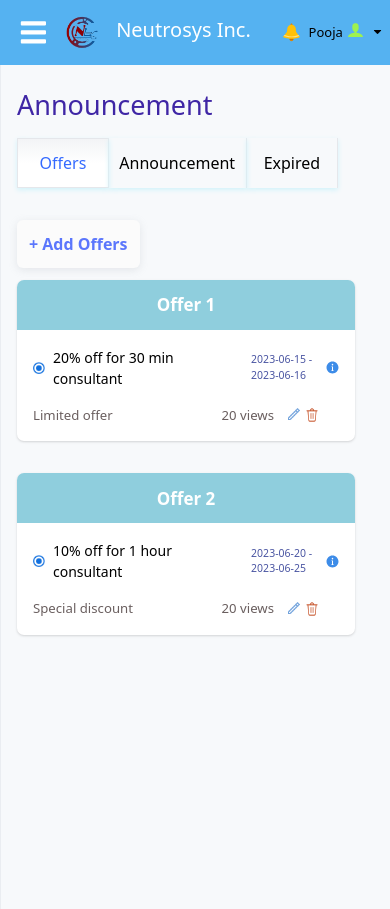
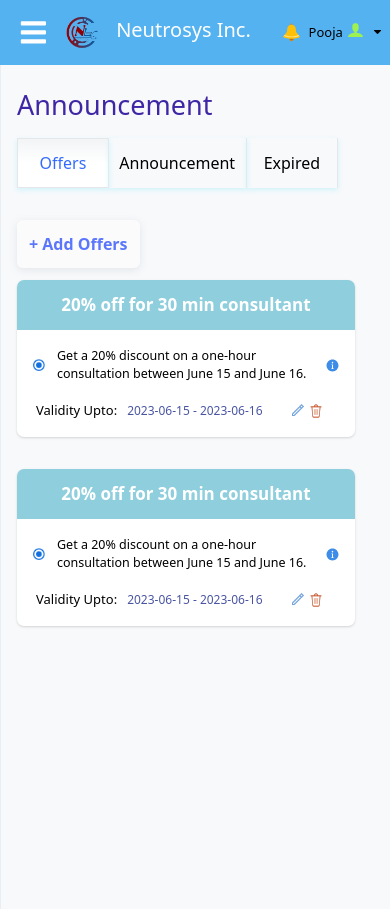
Before and after one commit to Ranjananeutroline/Appointment-Schedules, a React (Create React App) app: page /announcement in a window 390 px wide. Built offline with nearby package versions, Linux system fonts and the light colour scheme.

Commit message:
15sept-responsive

```diff
--- a/src/AppContext.jsx
+++ b/src/AppContext.jsx
@@ -6,18 +6,18 @@ const AppProvider = ({ children }) => {
   const [showModal, setShowModal] = useState(false);
   const [formDataFromModal, setFormDataFromModal] = useState([
     {
-      title: "Offer 1",
-      message: "20% off for 30 min consultant",
-      description: "Limited offer",
+      title: "20% off for 30 min consultant",
+      message: "Get a 20% discount on a one-hour consultation between June 15 and June 16.",
+      description: "Validity Upto",
       from: "2023-06-15",
       to: "2023-06-16",
     },
     {
-      title: "Offer 2",
-      message: "10% off for 1 hour consultant",
-      description: "Special discount",
-      from: "2023-06-20",
-      to: "2023-06-25",
+      title: "20% off for 30 min consultant",
+      message: "Get a 20% discount on a one-hour consultation between June 15 and June 16.",
+      description: "Validity Upto",
+      from: "2023-06-15",
+      to: "2023-06-16",
     },
   ]);
 
--- a/src/components/AddAppointment/AddAppointment.js
+++ b/src/components/AddAppointment/AddAppointment.js
@@ -473,7 +473,7 @@ function AddAppointment(props) {
               </span>
             </p>
           </div>
-          <div className="flex justify-center items-center mt-5 mb-5">
+          <div className="flex justify-center items-center mt-5 mb-5 appoint-submit-form">
             {/* <button
               type="button"
               onClick={onOpenSucess}
--- a/src/components/Announcement/Annouce.jsx
+++ b/src/components/Announcement/Annouce.jsx
@@ -37,101 +37,108 @@ const Annouce = () => {
           {activeTab === "completed" && <Completed />}
           {activeTab === "total" && <Total />}
         </div> */}
-          <div className="w-[450px] h-[145px] rounded-[7px] bg-white announce-box">
+          <div className="w-[450px] h-[180px] rounded-[7px] bg-white announce-box">
             <div className="w-[450px] h-[50px] bg-[#8FCEDD] rounded-t-[7px] flex items-center justify-center announce-box-title">
-              <h2 className="text-white text-[17px] font-[600]">Holiday</h2>
+              <h2 className="text-white text-[17px] font-[600]">20% off for 30 min consultant</h2>
             </div>
-            <div className=" flex w-full  px-8 py-[17px] justify-between inner-a-box">
+            <div className=" flex w-full  px-4 py-[17px] justify-between inner-a-box">
               <div className='flex items-center gap-4 second-a-box'>
-              <img src={radio} alt="radio" className="w-[12x] h-[12px] " />
-              <p className="text-[16px] a-left-p">20% off for 30 min consultant</p>
-              </div>
-
-
-              <div  className='flex items-center gap-4 a-right-box'>
-              <p className="text-[14px] text-[#4A55A2] ml-[50px] font-[500] a-right-p">
-                Jun 15
-              </p>
-              <img src={info} alt="right" className="w-[16px] h-[16px] a-right-p-img"onClick={openModal} />
+              <img src={radio} alt="radio" className="w-[12px] h-[12px] " />
+              <p className="text-[15px] a-left-p">Get a 20% discount on a one-hour consultation between June 15 and June 16.</p>
+              <img src={info} alt="right" className="w-[16px] h-[16px] mr-1 a-right-p-img"onClick={openModal} />
               </div>
               </div>
 
-
-            <div className="flex px-[32px] items-center justify-end gap-1">
-
+            <div className="flex px-[20px] items-center justify-between gap-5">
+              <div style={{display:"flex", gap:"10px"}}>
+                <p className="text-[13px] font-normal">Validity Upto:</p>
+                <p className="text-[13px] text-[#4A55A2]  font-[500] a-right-p">
+                Jun 15
+              </p>
+              </div>
+            <div style={{display:"flex", gap:"8px"}}>
               <img src={edit} alt="edit" className='w-[15px] h-[15px]'/>
              <img src={trash} alt='trash' className='w-[14px] h-[16px]'/>
             </div>
+
             </div>
-          <div className="w-[450px] h-[145px] rounded-[7px] bg-white announce-box">
+          </div>
+          <div className="w-[450px] h-[180px] rounded-[7px] bg-white announce-box">
             <div className="w-[450px] h-[50px] bg-[#8FCEDD] rounded-t-[7px] flex items-center justify-center announce-box-title">
-              <h2 className="text-white text-[17px] font-[600]">Holiday</h2>
+              <h2 className="text-white text-[17px] font-[600]">20% off for 30 min consultant</h2>
             </div>
-            <div className=" flex w-full  px-8 py-[17px] justify-between inner-a-box">
+            <div className=" flex w-full  px-4 py-[17px] justify-between inner-a-box">
               <div className='flex items-center gap-4 second-a-box'>
-              <img src={radio} alt="radio" className="w-[12x] h-[12px] " />
-              <p className="text-[16px] a-left-p">20% off for 30 min consultant</p>
+              <img src={radio} alt="radio" className="w-[12px] h-[12px] " />
+              <p className="text-[15px] a-left-p">Get a 20% discount on a one-hour consultation between June 15 and June 16.</p>
+              <img src={info} alt="right" className="w-[16px] h-[16px] mr-1 a-right-p-img"onClick={openModal} />
+              </div>
               </div>
 
-
-              <div  className='flex items-center gap-4 a-right-box'>
-              <p className="text-[14px] text-[#4A55A2] ml-[50px] font-[500] a-right-p">
+            <div className="flex px-[20px] items-center justify-between gap-5">
+              <div style={{display:"flex", gap:"10px"}}>
+                <p className="text-[13px] font-normal">Validity Upto:</p>
+                <p className="text-[13px] text-[#4A55A2]  font-[500] a-right-p">
                 Jun 15
               </p>
-              <img src={info} alt="right" className="w-[16px] h-[16px] a-right-p-img"onClick={openModal} />              </div>
               </div>
-              <div className="flex px-[32px] items-center justify-end gap-1">
-
+            <div style={{display:"flex", gap:"8px"}}>
               <img src={edit} alt="edit" className='w-[15px] h-[15px]'/>
              <img src={trash} alt='trash' className='w-[14px] h-[16px]'/>
             </div>
+
             </div>
-          <div className="w-[450px] h-[145px] rounded-[7px] bg-white announce-box">
+          </div>
+          <div className="w-[450px] h-[180px] rounded-[7px] bg-white announce-box">
             <div className="w-[450px] h-[50px] bg-[#8FCEDD] rounded-t-[7px] flex items-center justify-center announce-box-title">
-              <h2 className="text-white text-[17px] font-[600]">Holiday</h2>
+              <h2 className="text-white text-[17px] font-[600]">20% off for 30 min consultant</h2>
             </div>
-            <div className=" flex w-full  px-8 py-[17px] justify-between inner-a-box">
+            <div className=" flex w-full  px-4 py-[17px] justify-between inner-a-box">
               <div className='flex items-center gap-4 second-a-box'>
-              <img src={radio} alt="radio" className="w-[12x] h-[12px] " />
-              <p className="text-[16px] a-left-p">20% off for 30 min consultant</p>
+              <img src={radio} alt="radio" className="w-[12px] h-[12px] " />
+              <p className="text-[15px] a-left-p">Get a 20% discount on a one-hour consultation between June 15 and June 16.</p>
+              <img src={info} alt="right" className="w-[16px] h-[16px] mr-1 a-right-p-img"onClick={openModal} />
+              </div>
               </div>
 
-
-              <div  className='flex items-center gap-4 a-right-box'>
-              <p className="text-[14px] text-[#4A55A2] ml-[50px] font-[500] a-right-p">
+            <div className="flex px-[20px] items-center justify-between gap-5">
+              <div style={{display:"flex", gap:"10px"}}>
+                <p className="text-[13px] font-normal">Validity Upto:</p>
+                <p className="text-[13px] text-[#4A55A2]  font-[500] a-right-p">
                 Jun 15
               </p>
-              <img src={info} alt="right" className="w-[16px] h-[16px] a-right-p-img"onClick={openModal} />
               </div>
-              </div>
-              <div className="flex px-[32px] items-center justify-end gap-1">
-
+            <div style={{display:"flex", gap:"8px"}}>
               <img src={edit} alt="edit" className='w-[15px] h-[15px]'/>
              <img src={trash} alt='trash' className='w-[14px] h-[16px]'/>
             </div>
+
             </div>
-          <div className="w-[450px] h-[145px] rounded-[7px] bg-white announce-box">
+          </div>
+          <div className="w-[450px] h-[180px] rounded-[7px] bg-white announce-box">
             <div className="w-[450px] h-[50px] bg-[#8FCEDD] rounded-t-[7px] flex items-center justify-center announce-box-title">
-              <h2 className="text-white text-[17px] font-[600]">Holiday</h2>
+              <h2 className="text-white text-[17px] font-[600]">20% off for 30 min consultant</h2>
             </div>
-            <div className=" flex w-full  px-8 py-[17px] justify-between inner-a-box">
+            <div className=" flex w-full px-4 py-[17px] justify-between inner-a-box">
               <div className='flex items-center gap-4 second-a-box'>
-              <img src={radio} alt="radio" className="w-[12x] h-[12px] " />
-              <p className="text-[16px] a-left-p">20% off for 30 min consultant</p>
+              <img src={radio} alt="radio" className="w-[12px] h-[12px] " />
+              <p className="text-[15px] a-left-p">Get a 20% discount on a one-hour consultation between June 15 and June 16.</p>
+              <img src={info} alt="right" className="w-[16px] h-[16px] mr-1 a-right-p-img"onClick={openModal} />
+              </div>
               </div>
 
-
-              <div  className='flex items-center gap-4 a-right-box'>
-              <p className="text-[14px] text-[#4A55A2] ml-[50px] font-[500] a-right-p">
+            <div className="flex px-[20px] items-center justify-between gap-5">
+              <div style={{display:"flex", gap:"10px"}}>
+                <p className="text-[13px] font-normal">Validity Upto:</p>
+                <p className="text-[13px] text-[#4A55A2]  font-[500] a-right-p">
                 Jun 15
               </p>
-              <img src={info} alt="right" className="w-[16px] h-[16px] a-right-p-img"onClick={openModal} />
               </div>
-              </div>
-              <div className="flex px-[32px] items-center justify-end gap-1">
-
+            <div style={{display:"flex", gap:"8px"}}>
               <img src={edit} alt="edit" className='w-[15px] h-[15px]'/>
              <img src={trash} alt='trash' className='w-[14px] h-[16px]'/>
+            </div>
+
             </div>
           </div>
         </div>
--- a/src/components/Announcement/OfferModal.jsx
+++ b/src/components/Announcement/OfferModal.jsx
@@ -4,20 +4,26 @@ import React from 'react'
 
 const OfferModal = () => {
   return (
-    <div className='w-[450px] h-[330px] bg-[#E4F0FC] rounded-[10px]'>
-      <div className='w-[450px] h-[60px] bg-[#84aedd]  rounded-t-[10px] flex items-center justify-center'>
-        <h1 className='text-[20px] text-white'>OFFER</h1>
+    <div className='w-[450px]  bg-[#E4F0FC] rounded-[10px] offer-info-modal'>
+      <div className='w-[450px] h-[60px] bg-[#84aedd]  rounded-t-[10px] flex items-center justify-center offer-info-modal'>
+        <h1 className='text-[20px] text-white'>20% off for 30 min consultant</h1>
       </div>
-      <div className='w-[450px] h-[60px] flex py-5 px-4 justify-between'>
+      {/* <div className='w-[450px] h-[60px] flex py-5 px-4 justify-between'>
         <p className='text-[#3A4DF8] font-[500]'>June 15 - 16</p>
         <p className='text-[#3A4DF8] font-[500]'>5:00 - 17:00</p>
 
-      </div>
-      <div className='h-[120px]  bg-white mx-4 rounded-[9px] flex items-center justify-center px-5 shadow-md'>
+      </div> */}
+      <div className='h-[120px] mx-4 rounded-[9px] flex items-center justify-center px-5 my-0 text-offer-info'>
         <p className='text-[16px]'>Take advantage of our limited-time offer. Get a 20% discount on a one-hour consultation between June 1 and June 5.</p>
 
       </div>
-      <div className='flex  h-[45px] mt-5 gap-3 justify-end px-4 '>
+      <div className='w-[450px] h-[60px]  flex px-4 mx-5 pb-7 pt-2 gap-2 offer-valid-div'>
+      <p className='font-normal'>Validity Upto:</p>
+        <p className='text-[#3A4DF8] font-[500]'>June 15 - 16,</p>
+        <p className='text-[#3A4DF8] font-[500]'>5:00 - 17:00</p>
+
+      </div>
+      {/* <div className='flex  h-[45px] mt-3 gap-3 justify-end px-4 '>
         <button
               type="submit"
               className="bg-[#0AA1DD] text-[white] font-[600] font-inter p-4 rounded-[5px] flex justify-center  items-center text-[14px] h-[39px] "
@@ -31,7 +37,7 @@ const OfferModal = () => {
               style={{ boxShadow: "0px 2px 2px 0px rgba(0, 0, 0, 0.25)" }}
             >
               Cancel
-            </button> </div>
+            </button> </div>  */}
 
 
     </div>
--- a/src/components/Announcement/OfferPage.css
+++ b/src/components/Announcement/OfferPage.css
@@ -73,9 +73,8 @@
     font-size: 14px;
   }
   .right-p{
-    font-size: 11px;
     width: 220px;
-    margin-left: 10px;
+
   }
   .announce-box{
     padding-bottom: 1rem;
@@ -88,9 +87,7 @@
   .a-left-p{
     font-size: 14px;
   }
-  .a-right-p{
-    font-size: 11px;
-  }
+
   .inner-expire{
     width: 400px;
   }
@@ -105,6 +102,12 @@
     font-size: 13px;
     margin-left: 0;
   }
+  .offer-info-modal{
+    width: 400px;
+  }
+  .announce-info-modal{
+    width: 400px;
+  }
 }
 @media only screen and (max-width: 470px){
   .offer-box{
@@ -117,8 +120,8 @@
     font-size: 13px;
   }
   .right-p{
-    font-size: 10.5px;
-    width: 230px;
+
+    width: 175px;
   }
   .right-p-img{
     height: 13px;
@@ -133,9 +136,7 @@
   .a-left-p{
     font-size: 13px;
   }
-  .a-right-p{
-    font-size: 10.5px;
-  }
+
   .a-right-p-img{
     height: 13px;
     width: 13px;
@@ -145,6 +146,47 @@
   .inner-expire {
     width: 370px;
 }
+}
+@media only screen and (max-width: 430px){
+  .offer-info-modal{
+    width: 350px;
+  }
+  .announce-info-modal{
+    width: 350px;
+  }
+  .text-offer-info{
+    margin-left: 0.5rem;
+    margin-right: 0.5rem;
+  }
+  .text-announce-info{
+    margin-left: 0.5rem;
+    margin-right: 0.5rem;
+  }
+  .offer-valid-div{
+    padding-left: 0.5rem;
+  }
+  .announce-valid-div{
+    padding-left: 0.5rem;
+  }
+}
+@media only screen and (max-width: 395px){
+.a-left-p {
+    font-size: 12px;
+}
+}
+@media only screen and (max-width: 370px){
+  .offer-info-modal{
+    width: 320px;
+  }
+  .announce-info-modal{
+    width: 320px;
+  }
+  .offer-valid-div p{
+    font-size: 13.5px;
+  }
+  .announce-valid-div p{
+    font-size: 13.5px;
+  }
 }
 @media only screen and (max-width: 415px){
   .inner-expire {
@@ -165,7 +207,7 @@
     width: 360px;
   }
   .right-p{
-    width: 205px;
+    width: 155px;
   }
   .announce-box{
     width: 360px;
@@ -174,7 +216,7 @@
     width: 360px;
   }
   .left-p{
-    font-size: 14px;
+    font-size: 12.5px;
   }
   .inner-a-box{
     padding-left: 1rem;
@@ -194,7 +236,7 @@
     width: 338px;
   }
   .right-p{
-    width: 130px;
+    width: 140px;
   }
   .announce-box{
     width: 338px;
@@ -205,9 +247,7 @@
   .select-offer-main{
     width: 90%;
   }
-  .a-right-p{
-    margin-left: 45px;
-  }
+
   .inner-expire {
     width: 330px;
   }
@@ -234,8 +274,9 @@
   .announce-box-title{
     width: 322px;
   }
-  .a-right-p{
-    margin-left: 30px;
+  .offer-edit-r{
+    padding-left: 0;
+    padding-right: 0;
   }
 }
 @media only screen and (max-width: 355px){
--- a/src/components/Announcement/Offers.jsx
+++ b/src/components/Announcement/Offers.jsx
@@ -30,19 +30,20 @@ const Offers = () => {
   };
   const offersData = [
     {
-      title: "Offer 1",
-      message: "20% off for 30 min consultant",
-      description: "Limited offer",
+      title: "20% off for 30 min consultant",
+      message: "Get a 20% discount on a one-hour consultation between June 15 and June 16.",
+      description: "Validity Upto",
       from: "06-15",
       to: "06-16",
     },
     {
-      title: "Offer 2",
-      message: "10% off for 1 hour consultant",
-      description: "Special discount",
+      title: "10% off for 1 hour consultant",
+      message: "Get a 20% discount on a one-hour consultation between June 20 and June 25.",
+      description: "Validity Upto",
       from: "06-20",
       to: "06-25",
     },
+
     // Add more offers as needed
   ];
   useEffect(() => {
@@ -68,16 +69,16 @@ const Offers = () => {
       </Modal>
 
       {formDataFromModal.map((offer, index) => (
-        <div key={index} className="w-[450px] h-[145px] rounded-[7px] bg-white offer-box">
+        <div key={index} className="w-[450px] h-[180px] rounded-[7px] bg-white offer-box">
           <div className="w-[450px] h-[50px] bg-[#8FCEDD] rounded-t-[7px] flex items-center justify-center offer-box-title">
             <h2 className="text-white text-[17px] font-[600]">{offer.title}</h2>
           </div>
-          <div className="flex w-full px-4 py-[17px] gap-2  items-center  second-div-offer">
+          <div className="flex w-full px-4 py-[17px] gap-3  items-center  second-div-offer">
             <img src={radio} alt="radio" className="w-[12x] h-[12px]" />
             <p className="text-[15px]  w-[350px] left-p">{offer.message}</p>
-            <p className="text-[12px] text-[#4A55A2] ml-[20px] font-[500]  w-[250px] right-p">
+            {/* <p className="text-[12px] text-[#4A55A2] ml-[20px] font-[500]  w-[250px] right-p">
               {offer.from} - {offer.to}
-            </p>
+            </p> */}
             <img
               src={info}
               alt="right"
@@ -86,10 +87,13 @@ const Offers = () => {
             />
           </div>
           <div className="flex px-4 items-center justify-between inner-bottom-div">
-            <p className="text-[13.2px] text-[#6A5F5F]">{offer.description}</p>
-
-            <div className="flex px-4 items-center justify-end gap-3 pr-5">
-              <p className="text-[13.2px] text-[#6A5F5F]">20 views</p>
+            <div style={{display:"flex", gap:"10px", paddingLeft:"3px"}}>
+            <p className="text-[13px] font-normal">{offer.description}:</p>
+            <p className="text-[12px] text-[#4A55A2] font-[500]  w-[250px] mt-[1px] right-p">
+              {offer.from} - {offer.to}
+            </p>
+            </div>
+            <div className="flex px-4 items-center justify-end gap-3 pr-4 offer-edit-r">
               <div className="flex gap-1">
                 <img src={edit} alt="edit" className="w-[15px] h-[15px]" />
                 <img src={trash} alt="trash" className="w-[14px] h-[16px]" />
```
Also changed, not shown: src/components/AddAppointment/CalenderModal.css (+14 -0 lines), src/components/Announcement/AnnounceModal.jsx (+9 -8 lines), src/components/Announcement/offermodal.css (+11 -0 lines), src/components/CalendarModal/calendar.css (+3 -18 lines), src/shared/Calender/Sample.css (+35 -36 lines). Lines whose indentation alone changed are shown as unchanged.
